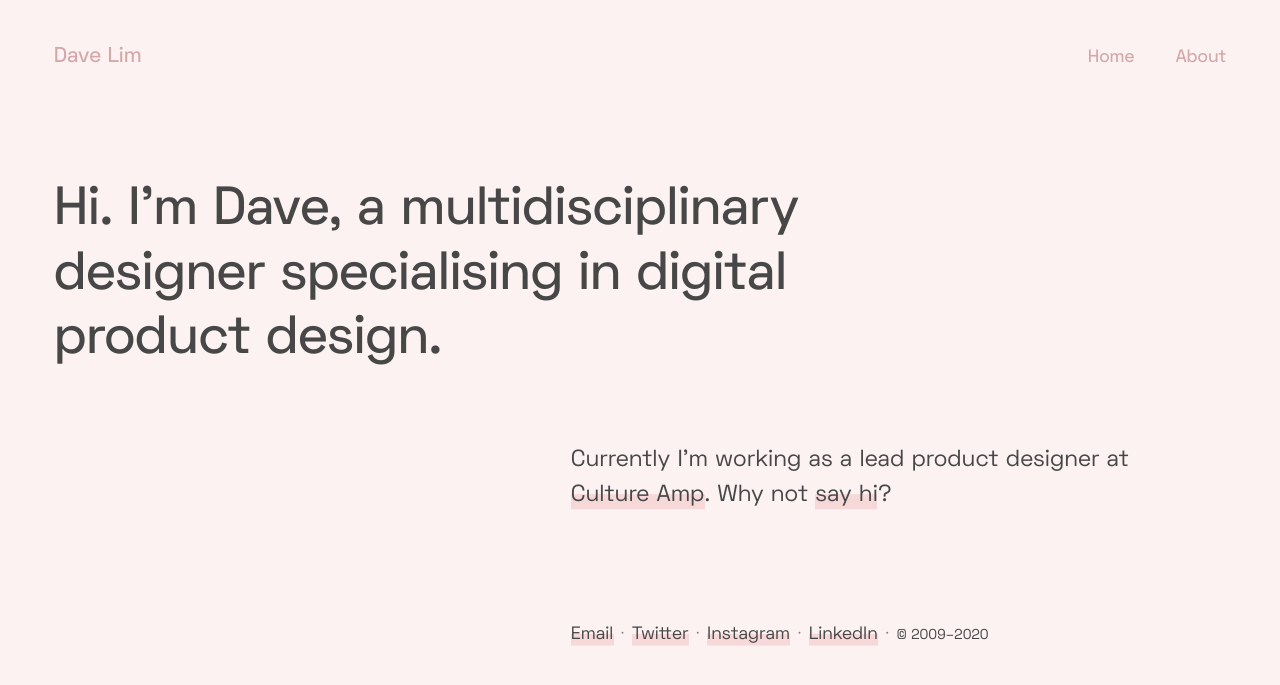
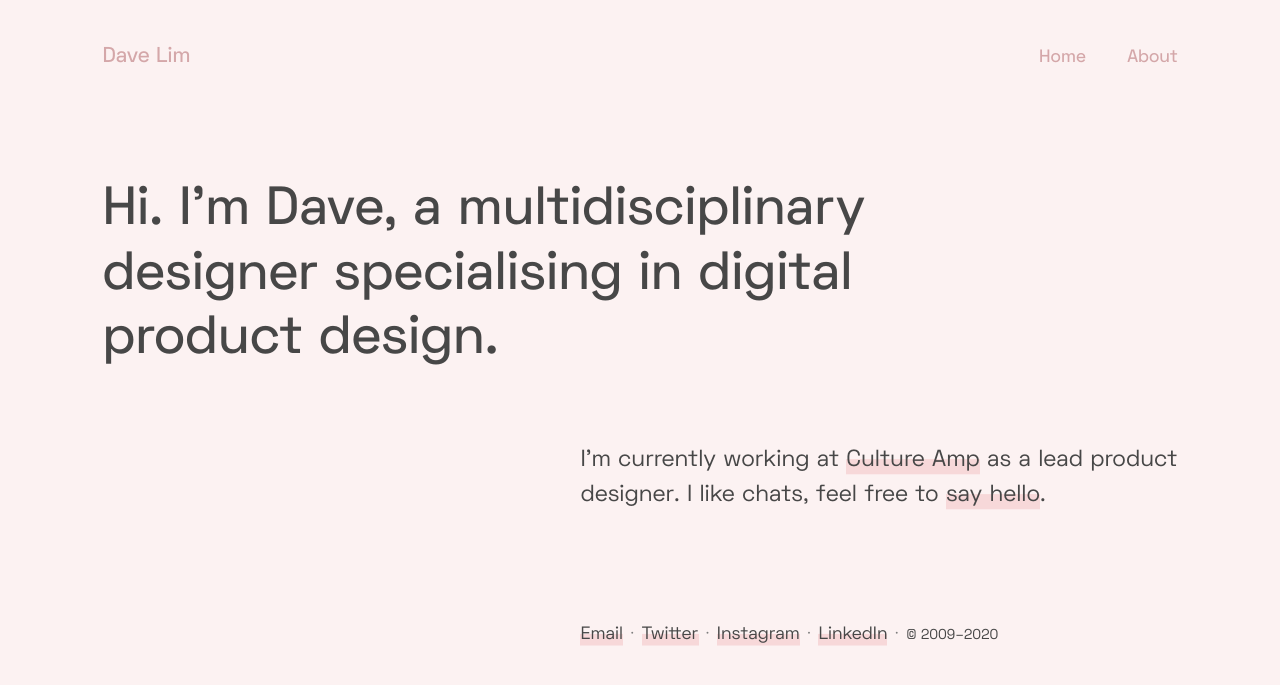
Before and after one commit to dlimiter/dlimiter.github.io, a Jekyll site: the page built from index.html, in a window 1280 px wide. Shown: the top 685 px of the page. Built offline with Jekyll 4.4.1, drawn with Linux system fonts in a browser that asks for light colours.

Commit message:
Style and size tweaks

```diff
--- a/css/style.scss
+++ b/css/style.scss
@@ -157,7 +157,7 @@ h1, h2, h3, h4,
 .h0 {
   font-size: 2.25rem;
   font-size: 3rem;
-  letter-spacing: -0.03rem;
+  //letter-spacing: -0.03rem;
   line-height: 1.2;
   font-weight: 500;
 }
@@ -236,13 +236,14 @@ h4, .h4 {
   @media only screen and (min-width: 60em) {
     grid-template-columns: 1fr 2fr;
     padding: 0 3rem;
+    padding: 0 8vw;
   }
   &.-spaced {
     margin-bottom: 2rem;
   }
   &.-alternate1{
     @media only screen and (min-width: 60em) {
-      grid-template-columns: 3fr 1fr;
+      grid-template-columns: 4fr 1fr;
     }
   }
   &.-alternate2{
--- a/index.html
+++ b/index.html
@@ -1,6 +1,4 @@
 ---
-# Feel free to add content and custom Front Matter to this file.
-# To modify the layout, see https://jekyllrb.com/docs/themes/#overriding-theme-defaults
 layout: default
 ---
 
@@ -15,9 +13,9 @@ layout: default
   <div></div>
   <div>
     <p class="lede">
-     Currently I'm working as a lead product designer at <a href="https://www.cultureamp.com">Culture Amp</a>.
-     Why not <a href="mailto:dave@dlimiter.net">say hi</a>?
-    </p>
+     I'm currently working at <a href="https://www.cultureamp.com">Culture Amp</a> as a lead product designer.
+     I like chats, feel free to <a href="mailto:dave@dlimiter.net">say hello</a>.
+    </p
 
   </div>
 </div>
```
Also changed, not shown: about.html (+6 -3 lines).
